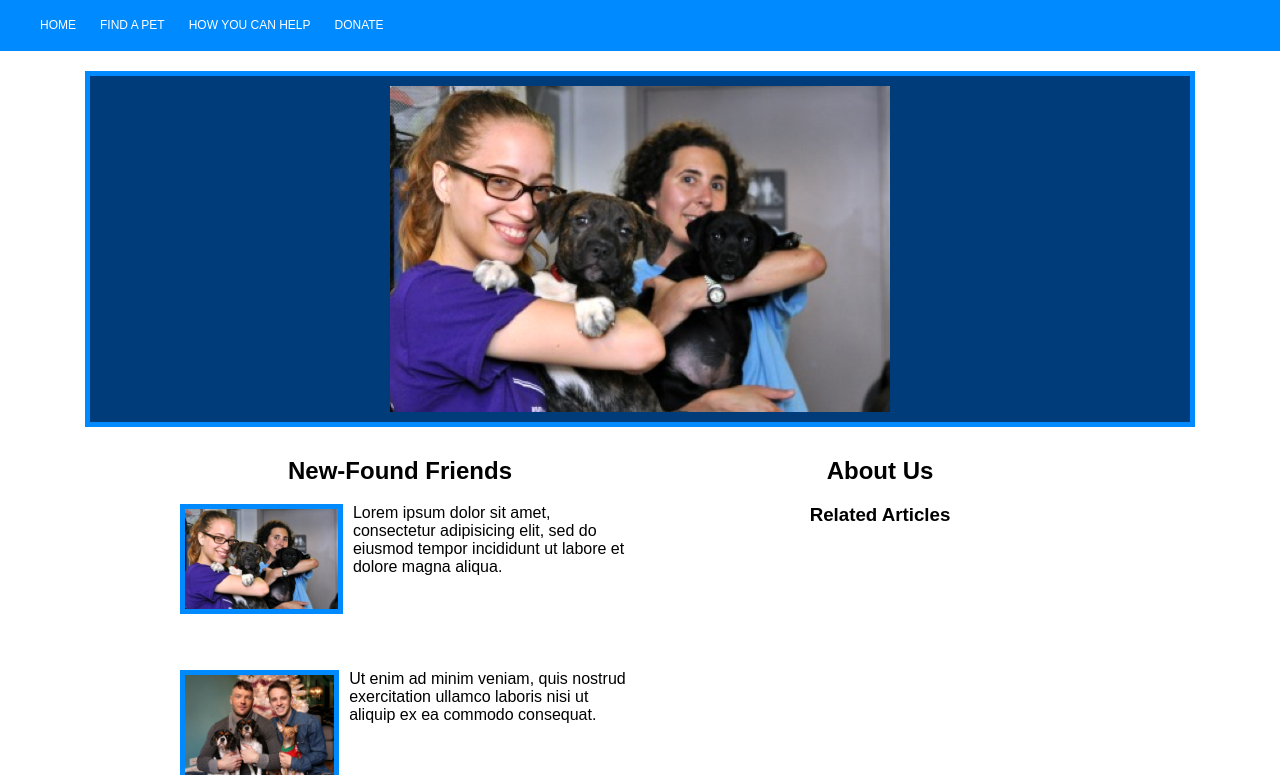
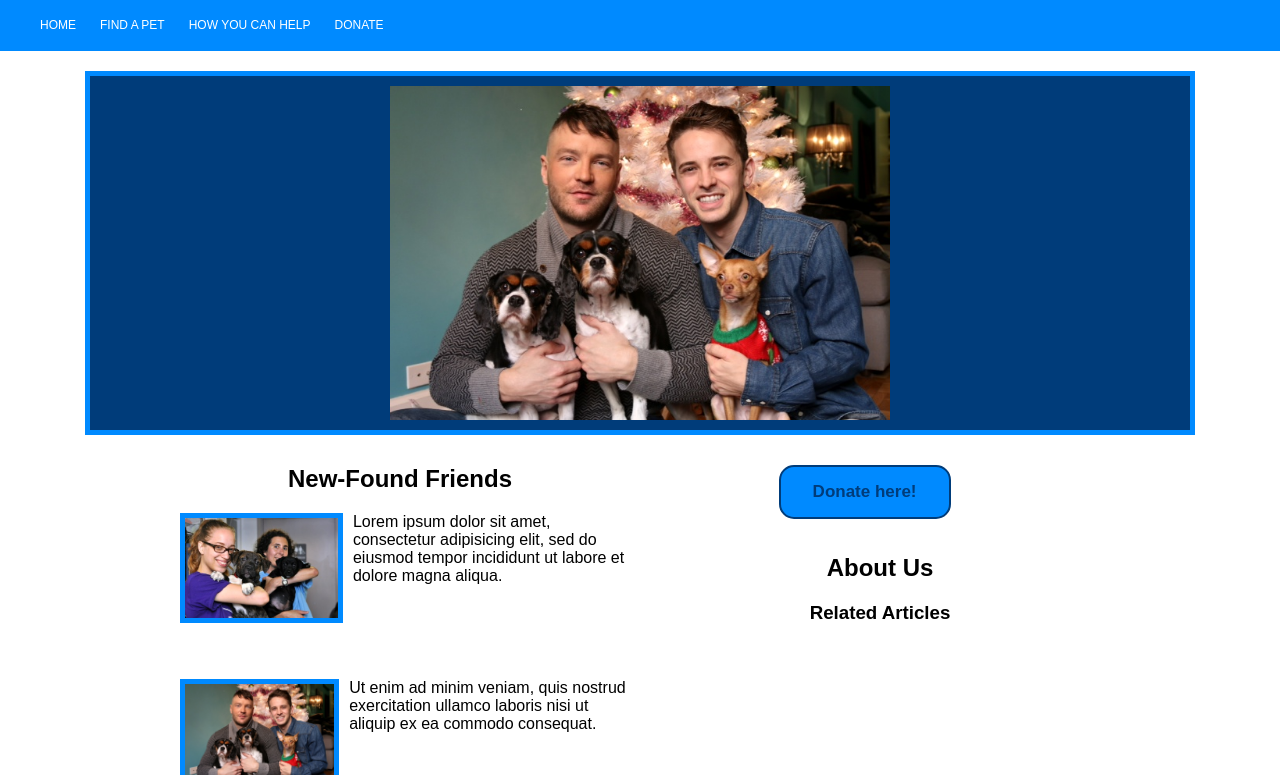
Before and after one commit to striderno9/save_a_pet, a plain HTML site: page index.html in a window 1280 px wide. Shown: the part 103-878 px from the top of the page. Drawn offline with Linux system fonts and the light colour scheme; a web font is replaced by a local one.

Commit message:
put image and style files in folders, added button

```diff
--- a/index.html
+++ b/index.html
@@ -2,13 +2,13 @@
 <html>
 	<head>
 		<title>Save a Pet</title>
-		<link rel="stylesheet" type="text/css" href="index.css">
+		<link rel="stylesheet" type="text/css" href="styles/index.css">
 
 	</head>
 	<body>
 		<div id="branding">
 			<div id="logo">save·a·pet</div>
-			<div id="logoimage"><img src="./Save·a·Pet - Help_files/animals.png"></div>
+			<div id="logoimage"><img src="images/animals.png"></div>
 			<div class="clear"></div> <!-- shirmung change -->
 		</div>
 		<nav>
@@ -30,9 +30,9 @@
 
 
 		<div class="carousel">
-	  			<img class="mySlides" src="index-images/testimonials1.jpg">
-	 		 	<img class="mySlides" src="index-images/testimonials2.jpg">
-	  			<img class="mySlides" src="index-images/testimonials1.jpg">
+	  			<img class="mySlides" src="images/testimonials1.jpg">
+	 		 	<img class="mySlides" src="images/testimonials2.jpg">
+	  			<img class="mySlides" src="images/testimonials1.jpg">
 		</div>
 
 
@@ -41,34 +41,34 @@
 			<div class="column">
 				<h2>New-Found Friends</h2>
 				<div class="testimonials">
-					<img src="index-images/testimonials1.jpg" class="imgFloatLeft">
+					<img src="images/testimonials1.jpg" class="imgFloatLeft">
 					<p>Lorem ipsum dolor sit amet, consectetur adipisicing elit, sed do eiusmod
 					tempor incididunt ut labore et dolore magna aliqua.  </p>
 				</div>
 				<div class="testimonials">
-					<img src="index-images/testimonials2.jpg" class="imgFloatLeft">
+					<img src="images/testimonials2.jpg" class="imgFloatLeft">
 					<p>Ut enim ad minim veniam,
 					quis nostrud exercitation ullamco laboris nisi ut aliquip ex ea commodo
 					consequat. </p>
 				</div>
 				<div class="testimonials">
-					<img src="index-images/testimonials3.jpg" class="imgFloatLeft">
+					<img src="images/testimonials3.jpg" class="imgFloatLeft">
 					<p>Duis aute irure dolor in reprehenderit in voluptate velit esse
 					cillum dolore eu fugiat nulla pariatur.</p>
 				</div>
 				<div class="testimonials">
-					<img src="index-images/testimonials4.jpg" class="imgFloatLeft">
+					<img src="images/testimonials4.jpg" class="imgFloatLeft">
 					<p>Excepteur sint occaecat cupidatat non
 					proident, sunt in culpa qui officia deserunt mollit anim id est laborum.</p>
 				</div>
 				<div class="testimonials">
-					<img src="index-images/testimonials5.jpg" class="imgFloatLeft">
+					<img src="images/testimonials5.jpg" class="imgFloatLeft">
 					<p>blablabla</p>
 				</div>
 			</div>
 
 			<div class="column">
-				<!-- donation button -->
+				<button type="button"><a href="help.html"><strong>Donate here!</strong></a></button>
 				<h2>About Us</h2>
 				<p></p>
 				<h3>Related Articles</h3>
--- a/index.js
+++ b/index.js
@@ -9,7 +9,7 @@ function carousel() {
     myIndex++;
     if (myIndex > x.length) {myIndex = 1}
     x[myIndex-1].style.display = "block";
-    setTimeout(carousel, 2000);
+    setTimeout(carousel, 3000);
     }
 
 carousel();s
--- a/index.css
+++ b/styles/index.css
@@ -132,15 +132,43 @@ h2, h3 {
 	border:5px solid #008aff;
 }
 
+button {
+    background-color: #008aff;
+    border: 2px solid #003c7a;
+    padding: 15px 32px;
+    text-align: center;
+    text-decoration: none;
+    font-family:"Delius Unicase", sans-serif;
+    display: inline-block;
+    font-size: 17px;
+    border-radius: 15px;
+    position:relative;
+    left:28%;
+    margin-top:20px;
+    margin-bottom: 15px;
+}
+
+button:hover {
+	background-color: yellow;
+	padding:19px 40px;
+	margin-bottom: 7px;
+	margin-top: 19px;
+	left:26%;
+}
+
+button a{
+	text-decoration: none;
+	color:#003c7a;
+}
 
 @media all and (max-width: 900px){
 	.carousel{
 		padding:10px;
 	}
-};
+}
 
-@media all and (min-width:100) and (max-width: 700px){
-	.column{
+@media all and (min-width: 100px)(max-width:700px){
+	.container{
 		width:100%;
 	}
-};
+}
```
Also changed, not shown: images/bordercollie.png (renamed from index-images/bordercollie.png), images/testimonials1.jpg (renamed from index-images/testimonials1.jpg), images/testimonials2.jpg (renamed from index-images/testimonials2.jpg), images/testimonials3.jpg (renamed from index-images/testimonials3.jpg), images/testimonials4.jpg (renamed from index-images/testimonials4.jpg), images/testimonials5.jpg (renamed from index-images/testimonials5.jpg).
